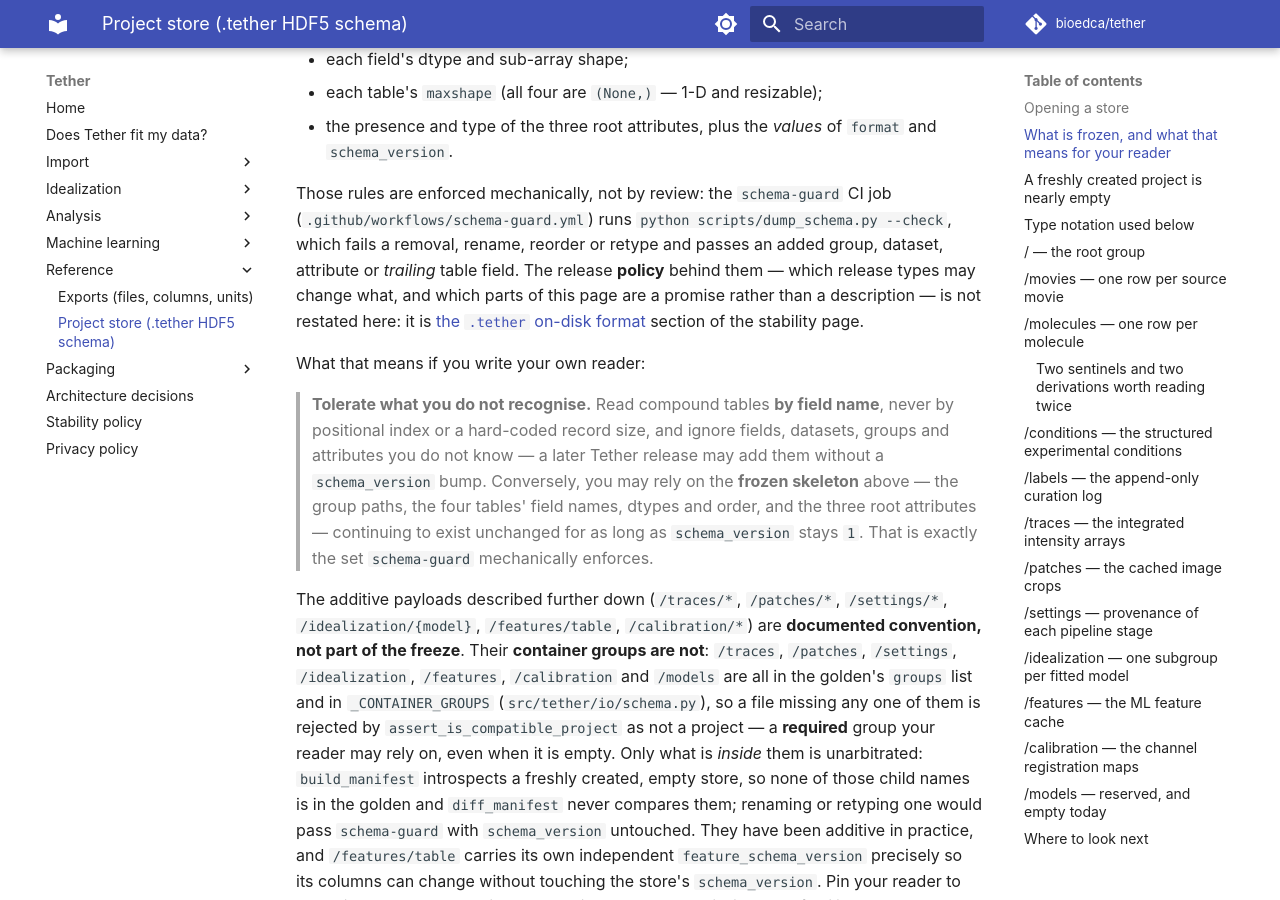
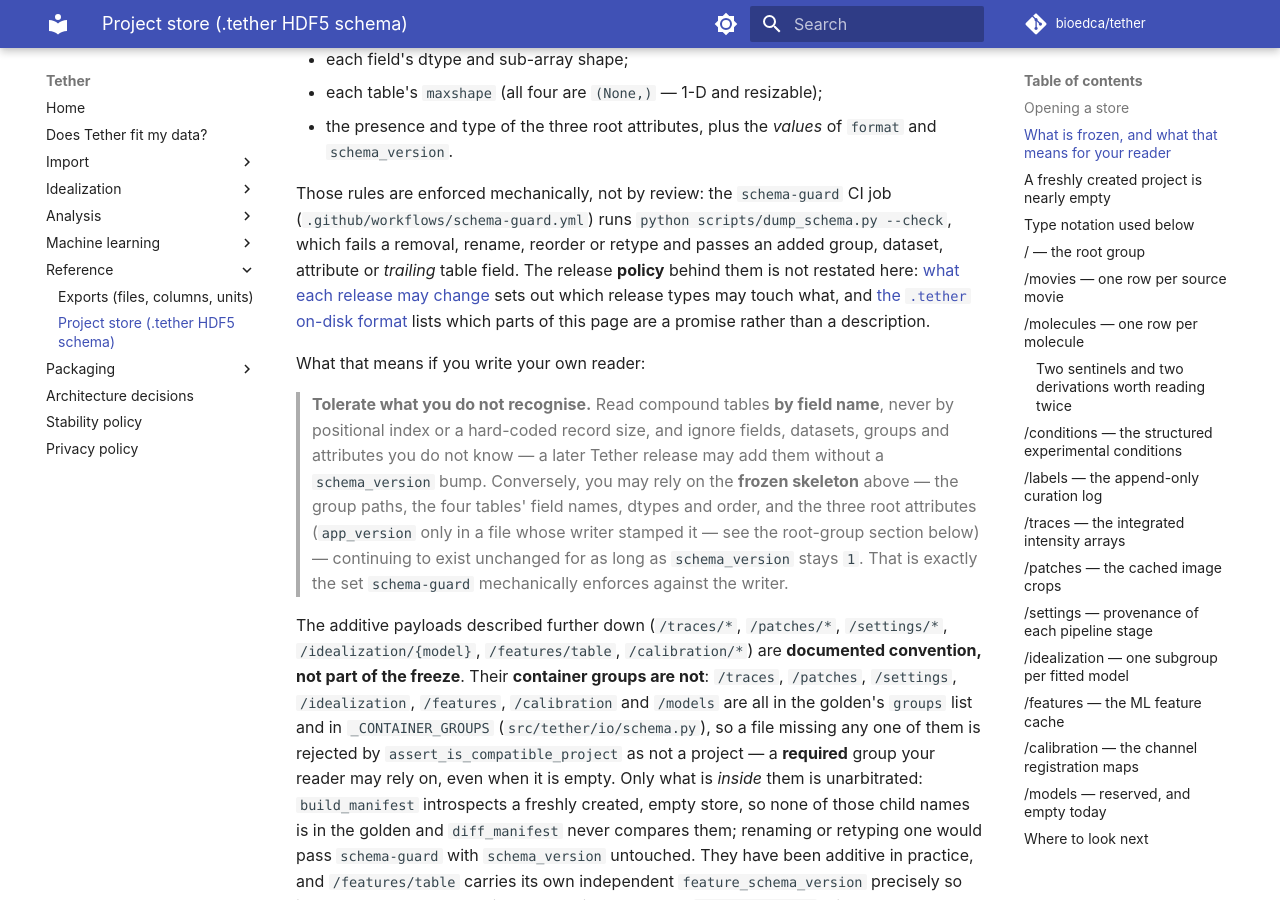
Before and after one commit to bioedca/tether, an MkDocs documentation site: the page built from docs/reference/tether-format.md, in a window 1280 px wide and 900 px high, scrolled down 1629 px. Built offline with MkDocs 1.6.1 and Material for MkDocs 9.7.7, drawn with Linux system fonts in a browser that asks for light colours; comment, search, counter and statistics services are not loaded; the version menu is left out; some of the changed text lies outside the part shown.

Commit message:
docs(reference): scope five store-schema claims the re-audit disproved
The re-audit found the round-2 commit had replaced over-broad claims with
different over-broad claims. Each is narrowed to the condition that is
actually true:

- `alpha` row: `compute_corrected_fret` has a second escape from
  `apparent-E (corrections unavailable)`. `correct.py` substitutes a manual
  `alpha_override`/`gamma_override` before the `factors_ok` test, so a
  finite override pair (γ > 0) stamps `manual` and is persisted into the
  column even with the stored factor at `NaN`
  (`test_manual_override_rescues_total_failure`).
- Reader-guidance blockquote: it still promised "the three root attributes"
  unconditionally, contradicting the new root-group paragraph 100 lines
  later. `app_version` is frozen in the writer's declaration, not in every
  file.
- Deep-LASI row: there is no CLI caller. `cli.py` registers only `extract`
  and `batch`, and neither it nor `batch.py` mentions `reconstruct`; the
  wizard is the sole caller of `execute_plan`/`_movie_metadata`.
- Stability pointer: which release types may change what lives under
  "What each release may change", not under section 2, so the release-type
  half of the sentence now points at `#what-each-release-may-change`.
- `MovieReader.frame_time`: a reconstruction takes `frame_time` from the raw
  movie TIFF (`_movie_metadata` -> `reader.frame_time or 0.0`), not from the
  legacy files, so a legacy-sourced store keeps `0.0` only when that TIFF
  declares no `finterval` either.

Also drops the `app_version` restatement down to the reader-actionable fact
plus a link, since restating the stability page re-creates the drift surface
the previous commit set out to remove, and fixes the last copy of the
"it arrives from the .tdat/.mat" claim, in `test_movie_reader.py`.

Verified: `mkdocs build --strict` clean (the merge of origin/main already in
this branch supplies `docs/stability.md`); `test_docs_schema_reference.py`,
`test_docs_export_columns.py`, `test_project_correct.py`,
`test_movie_reader.py`, `test_property_docstrings.py` -> 48 passed; ruff
check + format clean.

```diff
--- a/docs/reference/tether-format.md
+++ b/docs/reference/tether-format.md
@@ -74,11 +74,12 @@
 Those rules are enforced mechanically, not by review: the `schema-guard` CI job
 (`.github/workflows/schema-guard.yml`) runs `python scripts/dump_schema.py --check`,
 which fails a removal, rename, reorder or retype and passes an added group, dataset,
-attribute or *trailing* table field. The release **policy** behind them — which
-release types may change what, and which parts of this page are a promise rather
-than a description — is not restated here: it is
-[the `.tether` on-disk format](../stability.md#2-the-tether-on-disk-format) section
-of the stability page.
+attribute or *trailing* table field. The release **policy** behind them is not
+restated here:
+[what each release may change](../stability.md#what-each-release-may-change) sets out
+which release types may touch what, and
+[the `.tether` on-disk format](../stability.md#2-the-tether-on-disk-format) lists which
+parts of this page are a promise rather than a description.
 
 What that means if you write your own reader:
 
@@ -87,8 +88,10 @@
 > groups and attributes you do not know — a later Tether release may add them without
 > a `schema_version` bump. Conversely, you may rely on the **frozen skeleton** above —
 > the group paths, the four tables' field names, dtypes and order, and the three root
-> attributes — continuing to exist unchanged for as long as `schema_version` stays
-> `1`. That is exactly the set `schema-guard` mechanically enforces.
+> attributes (`app_version` only in a file whose writer stamped it — see the
+> root-group section below) — continuing to exist unchanged for as long as
+> `schema_version` stays `1`. That is exactly the set `schema-guard` mechanically
+> enforces against the writer.
 
 The additive payloads described further down (`/traces/*`, `/patches/*`,
 `/settings/*`, `/idealization/{model}`, `/features/table`, `/calibration/*`) are
@@ -158,7 +161,7 @@
 | Store provenance | Writer | What differs |
 |---|---|---|
 | Native extraction | `write_extraction` (`src/tether/imaging/extract.py`) | The full record: `/movies` rows, coordinates, all six `/traces` layers, `/patches`. |
-| Deep-LASI reconstruction | `reconstruct_project` (`src/tether/project/reconstruct.py`) | Also goes through `write_extraction`, so the `/movies`, `/molecules`, `/traces` and `/patches` layout is the same — but the trace values are the legacy `.mat` series copied verbatim, **not** an integration this build performed, and **no calibration is written**: `reconstruct_project` never calls `write_calibration`, so `/calibration` stays empty whatever the caller passes. The shipped GUI/CLI caller additionally leaves the calibration key and channel geometry unset (`_movie_metadata`, `src/tether/gui/deeplasi_executor.py`), so in practice `/movies.calibration_id` is `""` and the crop/rotation/flip fields are all zero. |
+| Deep-LASI reconstruction | `reconstruct_project` (`src/tether/project/reconstruct.py`) | Also goes through `write_extraction`, so the `/movies`, `/molecules`, `/traces` and `/patches` layout is the same — but the trace values are the legacy `.mat` series copied verbatim, **not** an integration this build performed, and **no calibration is written**: `reconstruct_project` never calls `write_calibration`, so `/calibration` stays empty whatever the caller passes. The shipped GUI caller — the wizard is the only caller; no `tether` subcommand reconstructs — additionally leaves the calibration key and channel geometry unset (`_movie_metadata`, `src/tether/gui/deeplasi_executor.py`), so in practice `/movies.calibration_id` is `""` and the crop/rotation/flip fields are all zero. |
 | Analysis-only import | `import_analysis_only_project` (`src/tether/project/analysis_import.py`) | No `/movies` rows, `movie_id = ""`, `donor_xy`/`acceptor_xy` `NaN`, `/patches` empty, only the two corrected `/traces` layers. |
 | Subset export | `export_subset_tether` (`src/tether/project/export.py`) | A new store: `/molecules` rows copied verbatim (so `movie_id` survives as a **dangling** key), no `/movies` rows, corrected `/traces` only unless `include_raw=True`. |
 
@@ -185,13 +188,14 @@
 | `schema_version` | `int` | `1` (`SCHEMA_VERSION`) | name, type **and value**, monotonic |
 | `app_version` | `str` | the writing Tether version, e.g. `0.8.1.dev16+g…` | name and type only |
 
-`app_version` is provenance, not structure: its value is deliberately excluded from
-the manifest so a release never trips `schema-guard`. Deleting the attribute from the
-*declaration* would trip it — but that is a promise about the **writer**, not about
-every file: `create_project(path, stamp_app_version=False)` omits the attribute and
-`assert_is_compatible_project` never looks for it, so a store written that way is
-valid. Read it as `f.attrs.get("app_version")` and never reject a file for its
-absence.
+`app_version` is provenance, not structure, and what is frozen is the **writer's**
+declaration rather than every file: `create_project(path, stamp_app_version=False)`
+omits the attribute and `assert_is_compatible_project` never looks for it, so a store
+without it is valid. Read it as `f.attrs.get("app_version")` and never reject a file
+for its absence. The policy — including why its *value* is excluded from the manifest
+— is
+[the `.tether` on-disk format](../stability.md#2-the-tether-on-disk-format) section of
+the stability page.
 
 Subset exports stamp four **additional** root attributes onto the destination file —
 `tether_subset_of`, `tether_subset_created_utc`, `tether_subset_include_raw`,
@@ -253,7 +257,7 @@
 | `frame_range` | `i4` | `(2,)` | `[start, stop)` **frame indices** of the molecule's valid native extent inside the zero-padded trace arrays. |
 | `analysis_window` | `i4` | `(2,)` | `[start, stop)` **frame indices** actually analysed. `frame_range` at native extraction, but an SMD import seeds it from the source's window (see the note below the table); auto-refined by photobleach detection *only* while it still equals `frame_range`, so an already-narrowed window wins. |
 | `bleach_frames` | `i4` | `(2,)` | `(donor, acceptor)` first-bleach **absolute frame indices**. `-1` is the pre-detection sentinel (see below), *not* "no bleach". |
-| `alpha` | `f8` | scalar | Donor leakage α, dimensionless. `NaN` = **no factor applied**, which is not the same as "the pass has not run": `compute_leakage_alpha` *withholds* the factor — leaving the column untouched — when fewer than `min_qualifying_traces` molecules yield a valid donor-only tail (`src/tether/project/leakage.py`), and an analysis-only import seeds every row at `NaN` (`src/tether/project/analysis_import.py`). `compute_corrected_fret` then stamps `apparent-E (corrections unavailable)` on every analysable molecule (one whose `frame_range` is non-empty), unless `apparent_e_only` forces `apparent-E (user toggle)` instead, with the factor still `NaN` — so read `correction_method` and `/settings/leakage` (`withheld`), never this cell, to tell the cases apart. |
+| `alpha` | `f8` | scalar | Donor leakage α, dimensionless. `NaN` = **no factor applied**, which is not the same as "the pass has not run": `compute_leakage_alpha` *withholds* the factor — leaving the column untouched — when fewer than `min_qualifying_traces` molecules yield a valid donor-only tail (`src/tether/project/leakage.py`), and an analysis-only import seeds every row at `NaN` (`src/tether/project/analysis_import.py`). `compute_corrected_fret` then stamps `apparent-E (corrections unavailable)` on every analysable molecule (one whose `frame_range` is non-empty) and leaves the factor `NaN` — unless `apparent_e_only` forces `apparent-E (user toggle)` instead, or a manual `alpha_override`/`gamma_override` completes a usable pair (both effective factors finite, γ > 0), which stamps `manual` and **persists the override into this cell**. So read `correction_method` and `/settings/leakage` (`withheld`), never this cell, to tell the cases apart. |
 | `gamma` | `f8` | scalar | Detection-correction γ, dimensionless. Same `NaN` convention as `alpha` — `compute_gamma` withholds the dataset γ below `min_qualifying_traces` (`src/tether/project/gamma.py`) and stamps `/settings/gamma` with `withheld = True`, so read `correction_method` / `/settings/gamma` rather than this cell. |
 | `delta` | `f8` | scalar | Direct-excitation δ, dimensionless. Inert in two-colour work; written `0.0`. |
 | `correction_method` | `str:utf-8` | scalar | Closed vocabulary from `src/tether/project/correct.py`: `corrected`, `manual`, `apparent-E (corrections unavailable)`, `apparent-E (user toggle)`. `""` before any correction pass. |
```
Also changed, not shown: 2 other files.
